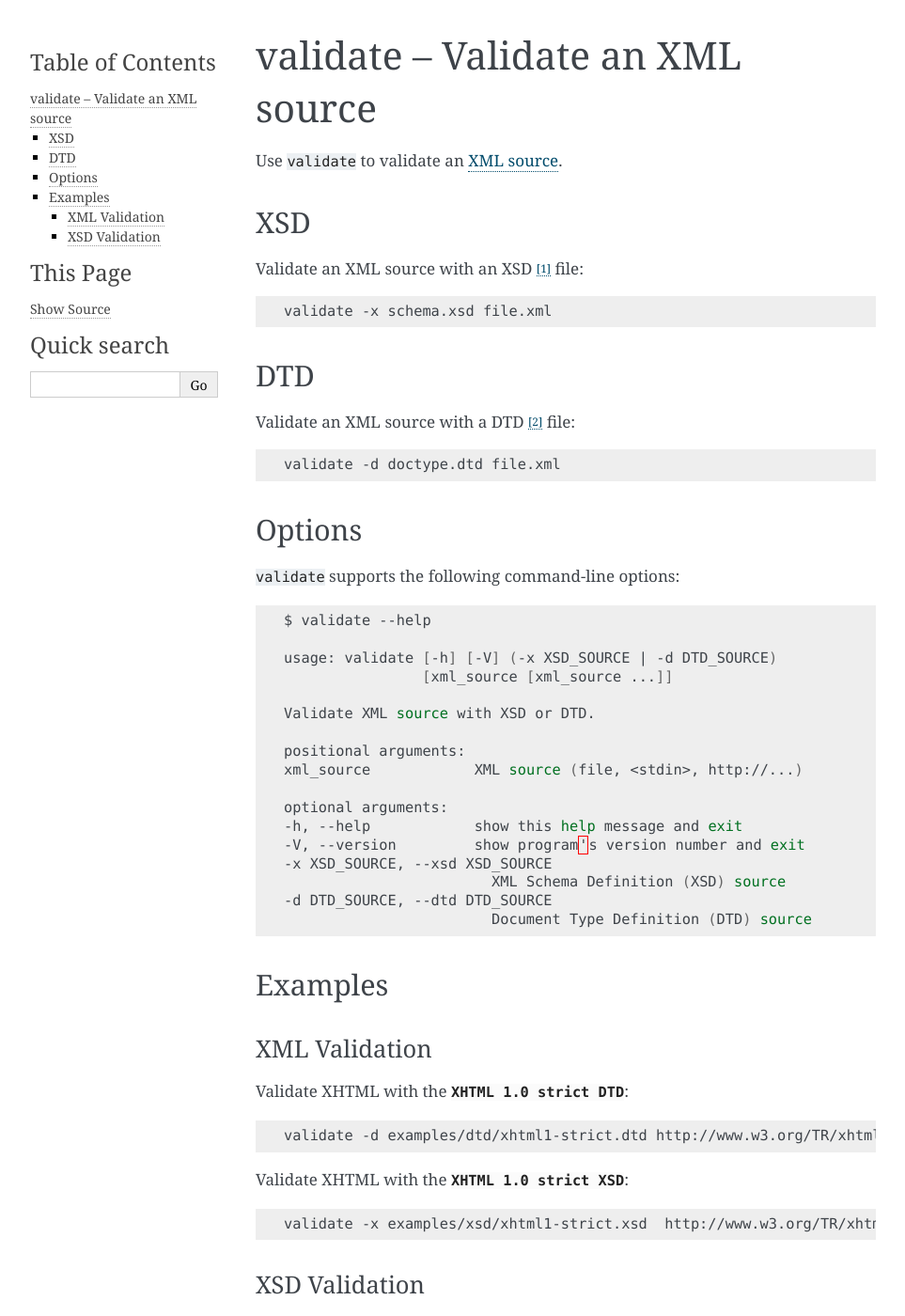
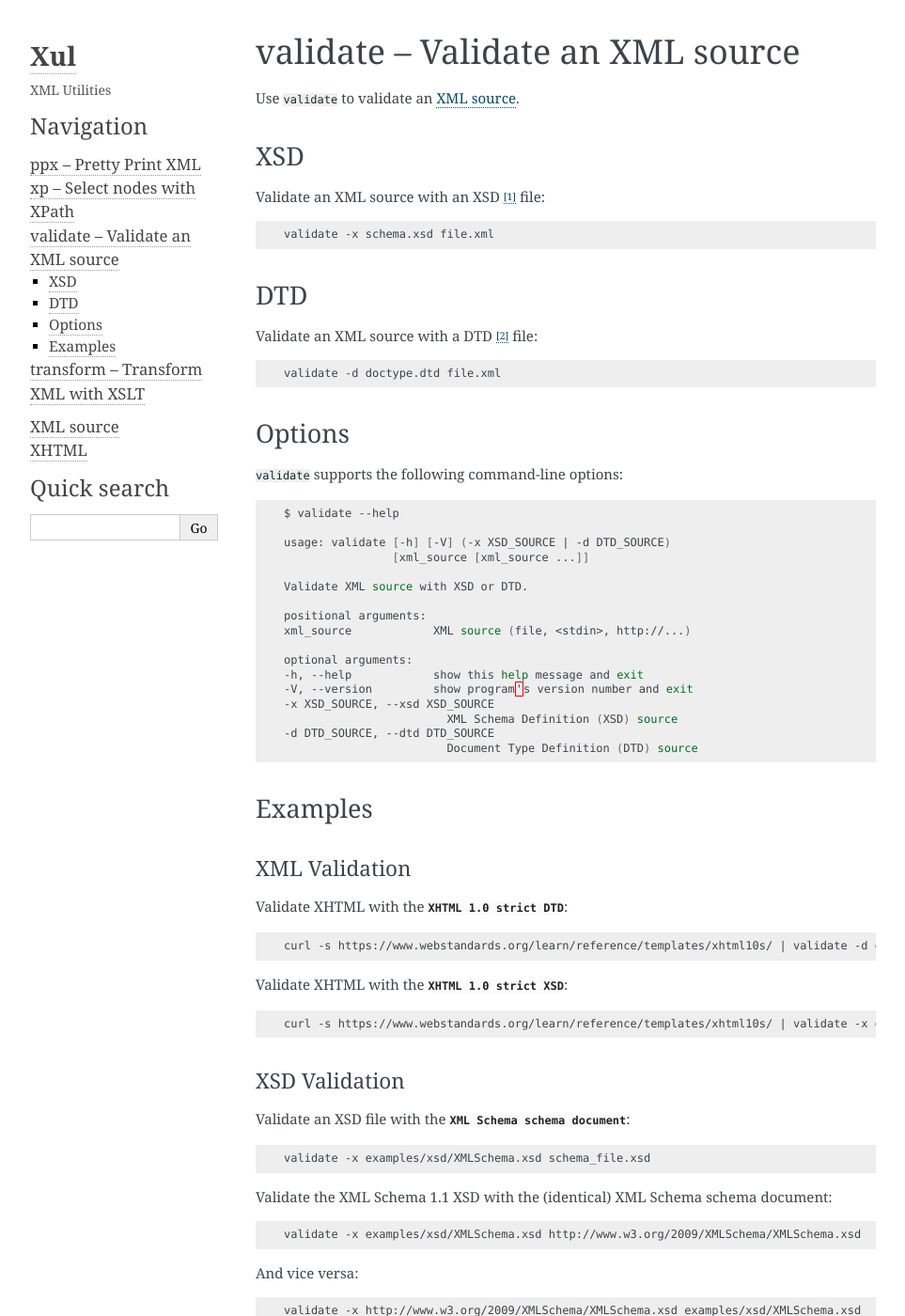
Before and after one commit to peteradrichem/Xul, a Sphinx documentation site: the page built from docs/validate.rst, in a window 1280 px wide and 1400 px high. Shown: the whole window at 94% size, without its empty margins (148-1111 px from the left). Built offline with Sphinx 7.4.7, drawn with Linux system fonts in a browser that asks for light colours; some of the changed text lies outside the part shown.

```diff
--- a/docs/conf.py
+++ b/docs/conf.py
@@ -15,6 +15,7 @@
 import sys
 import os
 import shlex
+from datetime import datetime
 
 # If extensions (or modules to document with autodoc) are in another directory,
 # add these directories to sys.path here. If the directory is relative to the
@@ -50,7 +51,7 @@ master_doc = 'index'
 
 # General information about the project.
 project = u'Xul'
-copyright = u'2020, Peter Adrichem'
+copyright = u'%d Peter Adrichem' % datetime.now().year
 author = u'Peter Adrichem'
 
 # The version info for the project you're documenting, acts as replacement for
@@ -116,7 +117,12 @@ html_theme = 'alabaster'
 # Theme options are theme-specific and customize the look and feel of a theme
 # further.  For a list of options available for each theme, see the
 # documentation.
-#html_theme_options = {}
+html_theme_options = {
+    "description": "XML Utilities",
+    'font_size': '15px',
+    'code_font_size': '12px',
+    'fixed_sidebar': True,
+}
 
 # Add any paths that contain custom themes here, relative to this directory.
 #html_theme_path = []
@@ -156,7 +162,14 @@ html_static_path = ['_static']
 #html_use_smartypants = True
 
 # Custom sidebar templates, maps document names to template names.
-#html_sidebars = {}
+html_sidebars = {
+    '**': [
+        'about.html',
+        'navigation.html',
+        'relations.html',
+        'searchbox.html',
+    ]
+}
 
 # Additional templates that should be rendered to pages, maps page names to
 # template names.
--- a/docs/validate.rst
+++ b/docs/validate.rst
@@ -65,14 +65,14 @@ Validate XHTML with the
 
 .. code:: bash
 
-   validate -d examples/dtd/xhtml1-strict.dtd http://www.w3.org/TR/xhtml1
+   curl -s https://www.webstandards.org/learn/reference/templates/xhtml10s/ | validate -d examples/dtd/xhtml1-strict.dtd
 
 Validate XHTML with the
 :download:`XHTML 1.0 strict XSD <../examples/xsd/xhtml1-strict.xsd>`:
 
 .. code:: bash
 
-   validate -x examples/xsd/xhtml1-strict.xsd  http://www.w3.org/TR/xhtml1
+   curl -s https://www.webstandards.org/learn/reference/templates/xhtml10s/ | validate -x examples/xsd/xhtml1-strict.xsd
 
 --------------
 XSD Validation
```
Also changed, not shown: README.rst (+16 -14 lines), docs/xml_source.rst (+21 -21 lines).
